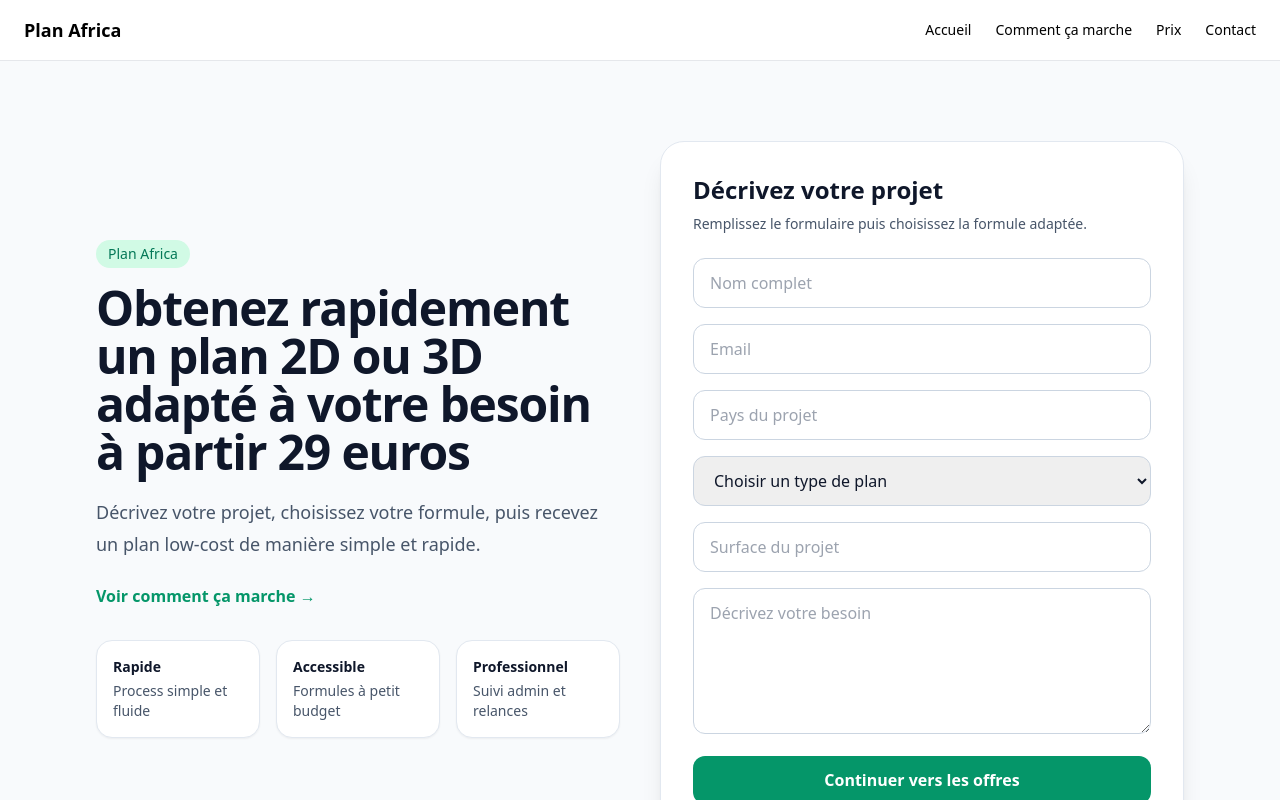
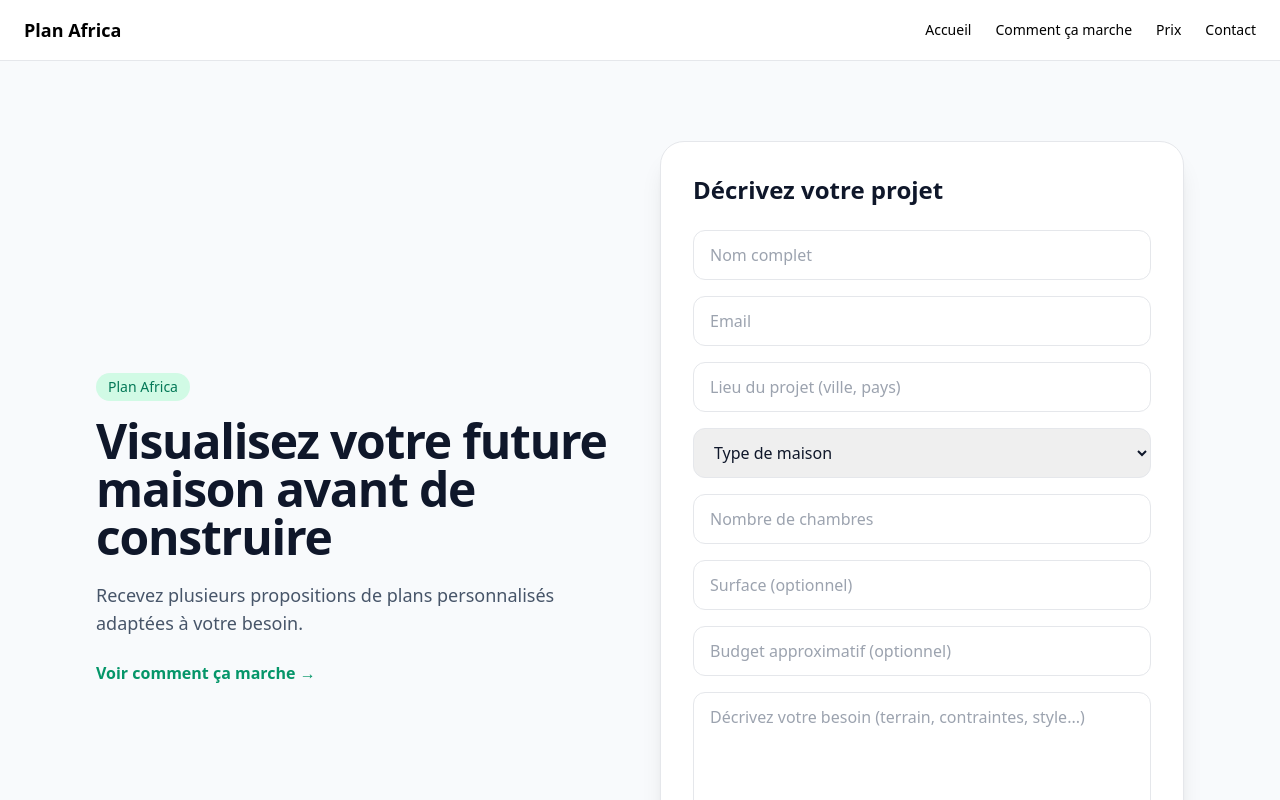
Before and after one commit to Sorel91/plan-africa-app, a Next.js app: page / in a window 1280 px wide. Shown: the top 800 px of the page. Built offline with nearby package versions, Linux system fonts and the light colour scheme.

Commit message:
Update page.js

```diff
--- a/app/page.js
+++ b/app/page.js
@@ -7,8 +7,10 @@ export default function Home() {
   const [fullName, setFullName] = useState("");
   const [email, setEmail] = useState("");
   const [country, setCountry] = useState("");
-  const [planType, setPlanType] = useState("");
+  const [houseType, setHouseType] = useState("");
+  const [bedrooms, setBedrooms] = useState("");
   const [surface, setSurface] = useState("");
+  const [budget, setBudget] = useState("");
   const [description, setDescription] = useState("");
   const [message, setMessage] = useState("");
   const [selectedFormula, setSelectedFormula] = useState("");
@@ -34,8 +36,10 @@ export default function Home() {
           full_name: fullName,
           email,
           country,
-          plan_type: planType,
+          house_type: houseType,
+          bedrooms: bedrooms ? Number(bedrooms) : null,
           surface,
+          budget,
           description,
           formula: selectedFormula || null,
           status: "submitted",
@@ -59,8 +63,10 @@ export default function Home() {
         fullName,
         email,
         country,
-        planType,
+        houseType,
+        bedrooms,
         surface,
+        budget,
         description,
       }),
     });
@@ -92,18 +98,19 @@ export default function Home() {
     <main className="min-h-screen bg-slate-50 text-slate-900">
       <section className="mx-auto max-w-6xl px-6 py-12 lg:px-8 lg:py-20">
         <div className="grid gap-10 lg:grid-cols-2 lg:items-center">
+
+          {/* TEXTE */}
           <div>
             <span className="inline-flex rounded-full bg-emerald-100 px-3 py-1 text-sm font-medium text-emerald-700">
               Plan Africa
             </span>
 
-            <h1 className="mt-4 text-4xl font-bold tracking-tight text-slate-900 sm:text-5xl">
-              Obtenez rapidement un plan 2D ou 3D adapté à votre besoin à partir 29 euros
+            <h1 className="mt-4 text-4xl font-bold tracking-tight sm:text-5xl">
+              Visualisez votre future maison avant de construire
             </h1>
 
-            <p className="mt-5 text-lg leading-8 text-slate-600">
-              Décrivez votre projet, choisissez votre formule, puis recevez un plan
-              low-cost de manière simple et rapide.
+            <p className="mt-5 text-lg text-slate-600">
+              Recevez plusieurs propositions de plans personnalisés adaptées à votre besoin.
             </p>
 
             <div className="mt-6">
@@ -114,47 +121,27 @@ export default function Home() {
                 Voir comment ça marche →
               </a>
             </div>
-
-            <div className="mt-8 grid gap-4 sm:grid-cols-3">
-              <div className="rounded-2xl border border-slate-200 bg-white p-4 shadow-sm">
-                <p className="text-sm font-semibold text-slate-900">Rapide</p>
-                <p className="mt-1 text-sm text-slate-600">Process simple et fluide</p>
-              </div>
-              <div className="rounded-2xl border border-slate-200 bg-white p-4 shadow-sm">
-                <p className="text-sm font-semibold text-slate-900">Accessible</p>
-                <p className="mt-1 text-sm text-slate-600">Formules à petit budget</p>
-              </div>
-              <div className="rounded-2xl border border-slate-200 bg-white p-4 shadow-sm">
-                <p className="text-sm font-semibold text-slate-900">Professionnel</p>
-                <p className="mt-1 text-sm text-slate-600">Suivi admin et relances</p>
-              </div>
-            </div>
           </div>
 
-          <div className="rounded-3xl border border-slate-200 bg-white p-6 shadow-xl sm:p-8">
-            <div className="mb-6">
-              <h2 className="text-2xl font-semibold text-slate-900">
-                Décrivez votre projet
-              </h2>
-              <p className="mt-2 text-sm text-slate-600">
-                Remplissez le formulaire puis choisissez la formule adaptée.
-              </p>
-            </div>
+          {/* FORMULAIRE */}
+          <div className="rounded-3xl border bg-white p-6 shadow-xl sm:p-8">
+            <h2 className="text-2xl font-semibold">Décrivez votre projet</h2>
 
             {selectedFormula && (
-              <div className="mb-4 rounded-xl bg-emerald-50 px-4 py-3 text-sm text-emerald-700">
+              <div className="mt-4 rounded-xl bg-emerald-50 px-4 py-3 text-sm text-emerald-700">
                 Formule sélectionnée : <strong>{selectedFormula}</strong>
               </div>
             )}
 
-            <form onSubmit={handleSubmit} className="space-y-4">
+            <form onSubmit={handleSubmit} className="mt-6 space-y-4">
+
               <input
                 type="text"
                 placeholder="Nom complet"
                 value={fullName}
                 onChange={(e) => setFullName(e.target.value)}
                 required
-                className="w-full rounded-xl border border-slate-300 px-4 py-3 outline-none transition focus:border-emerald-500 focus:ring-2 focus:ring-emerald-200"
+                className="w-full rounded-xl border px-4 py-3"
               />
 
               <input
@@ -163,60 +150,76 @@ export default function Home() {
                 value={email}
                 onChange={(e) => setEmail(e.target.value)}
                 required
-                className="w-full rounded-xl border border-slate-300 px-4 py-3 outline-none transition focus:border-emerald-500 focus:ring-2 focus:ring-emerald-200"
+                className="w-full rounded-xl border px-4 py-3"
               />
 
               <input
-  type="text"
-  placeholder="Pays du projet"
-  value={country}
-  onChange={(e) => setCountry(e.target.value)}
-  required
-  className="w-full rounded-xl border border-slate-300 px-4 py-3 outline-none transition focus:border-emerald-500 focus:ring-2 focus:ring-emerald-200"
-/>
+                type="text"
+                placeholder="Lieu du projet (ville, pays)"
+                value={country}
+                onChange={(e) => setCountry(e.target.value)}
+                required
+                className="w-full rounded-xl border px-4 py-3"
+              />
 
               <select
-                value={planType}
-                onChange={(e) => setPlanType(e.target.value)}
+                value={houseType}
+                onChange={(e) => setHouseType(e.target.value)}
                 required
-                className="w-full rounded-xl border border-slate-300 px-4 py-3 outline-none transition focus:border-emerald-500 focus:ring-2 focus:ring-emerald-200"
+                className="w-full rounded-xl border px-4 py-3"
               >
-                <option value="">Choisir un type de plan</option>
-                <option value="2D">2D</option>
-                <option value="3D">3D</option>
-                <option value="2D + 3D">2D + 3D</option>
+                <option value="">Type de maison</option>
+                <option value="Maison familiale">Maison familiale</option>
+                <option value="Villa">Villa</option>
+                <option value="Immeuble">Immeuble</option>
+                <option value="Autre">Autre</option>
               </select>
 
               <input
+                type="number"
+                placeholder="Nombre de chambres"
+                value={bedrooms}
+                onChange={(e) => setBedrooms(e.target.value)}
+                required
+                className="w-full rounded-xl border px-4 py-3"
+              />
+
+              <input
                 type="text"
-                placeholder="Surface du projet"
+                placeholder="Surface (optionnel)"
                 value={surface}
                 onChange={(e) => setSurface(e.target.value)}
-                className="w-full rounded-xl border border-slate-300 px-4 py-3 outline-none transition focus:border-emerald-500 focus:ring-2 focus:ring-emerald-200"
+                className="w-full rounded-xl border px-4 py-3"
+              />
+
+              <input
+                type="text"
+                placeholder="Budget approximatif (optionnel)"
+                value={budget}
+                onChange={(e) => setBudget(e.target.value)}
+                className="w-full rounded-xl border px-4 py-3"
               />
 
               <textarea
-                placeholder="Décrivez votre besoin"
+                placeholder="Décrivez votre besoin (terrain, contraintes, style...)"
                 value={description}
                 onChange={(e) => setDescription(e.target.value)}
-                rows={5}
-                className="w-full rounded-xl border border-slate-300 px-4 py-3 outline-none transition focus:border-emerald-500 focus:ring-2 focus:ring-emerald-200"
+                rows={4}
+                className="w-full rounded-xl border px-4 py-3"
               />
 
               <button
                 type="submit"
-                className="w-full rounded-xl bg-emerald-600 px-4 py-3 font-semibold text-white transition hover:bg-emerald-700"
+                className="w-full rounded-xl bg-emerald-600 px-4 py-3 text-white font-semibold"
               >
-                {selectedFormula ? "Continuer vers le paiement" : "Continuer vers les offres"}
+                {selectedFormula ? "Continuer vers le paiement" : "Voir les offres"}
               </button>
+
             </form>
 
-            {message && (
-              <p className="mt-4 rounded-xl bg-slate-100 px-4 py-3 text-sm text-slate-700">
-                {message}
-              </p>
-            )}
+            {message && <p className="mt-4 text-sm">{message}</p>}
           </div>
+
         </div>
       </section>
     </main>
```
